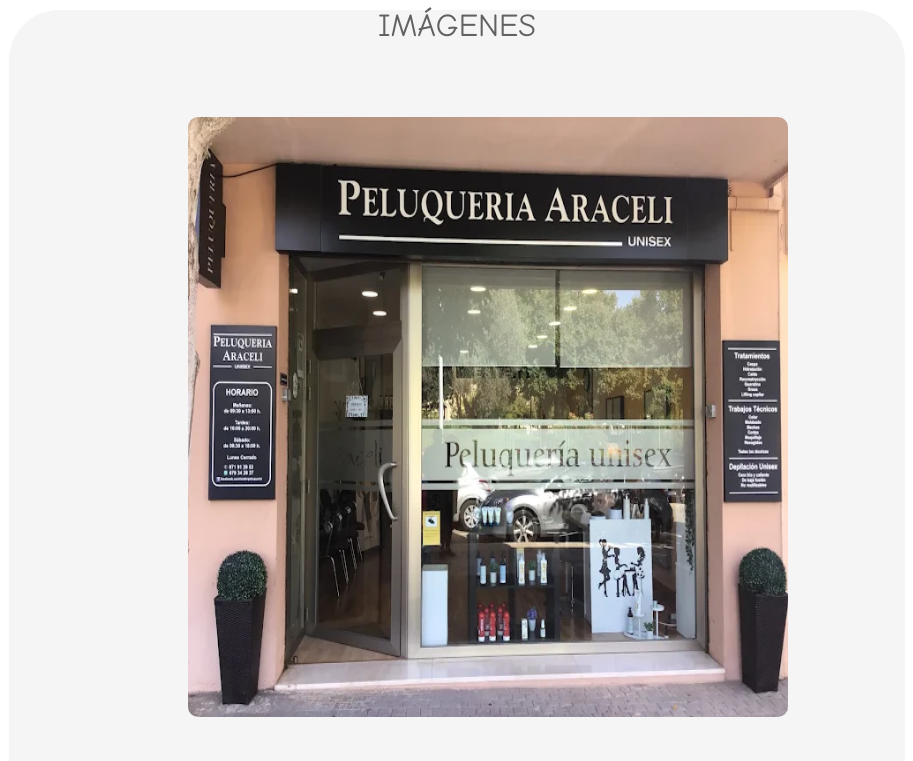
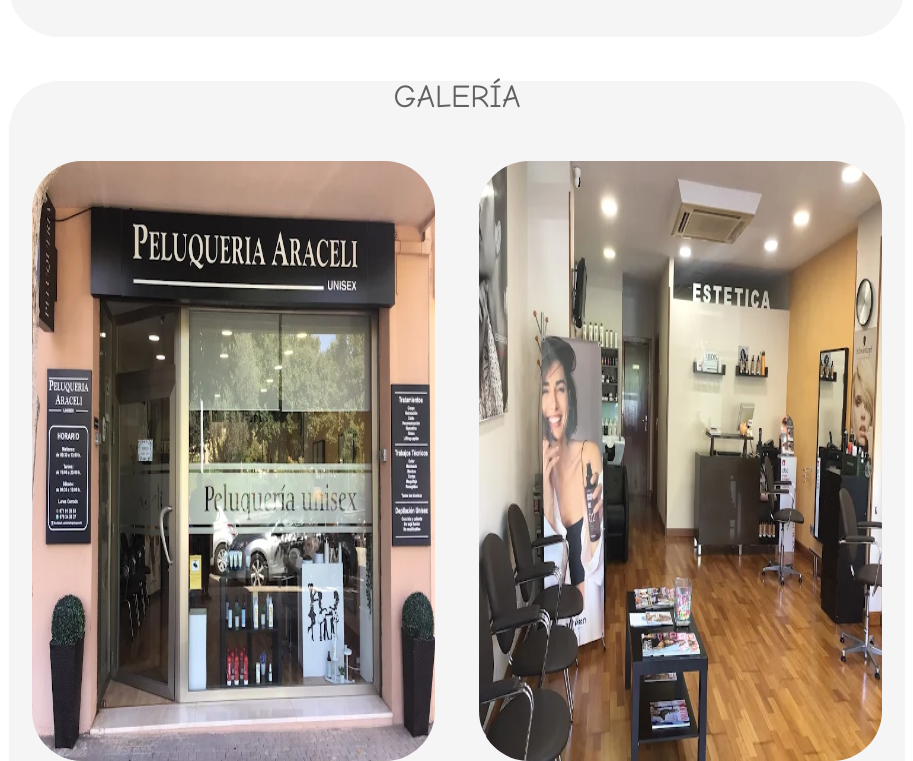
Before and after one commit to GaGhub/LSDAWGabrieldeluque, a plain HTML site: page index.html in a window 1280 px wide. Shown: the part 1729-2490 px from the top of the page, without its empty margins (183-1096 px from the left). Drawn offline with Linux system fonts and the light colour scheme.

Commit message:
Add files via upload
Se colocan mejor las imágenes y se incrusta un enlace de la ubicación.

```diff
--- a/estilo.css
+++ b/estilo.css
@@ -34,13 +34,18 @@ nav ul li {
     margin-right: 15%;
     text-align: center}
     h2{
-      margin-top: 5%;
+      margin: 5%;
     }
     p {
       margin-bottom: 5%;
     }
     iframe {
-      border-radius: 50px
+      border-radius: 50px;
+      margin: 4%;
+      width: 90%
+    }
+    h2 section{
+      margin: 5%
     }
 section {
   background-color: #F5F5F5;
@@ -58,12 +63,10 @@ section p {
   justify-content: center}
 section img {
  display: inline-block;
- align-items: center;
- margin-top: 5%;
-  margin-left: 20%;
-  margin-right: 20%;
-  max-width: 100%; /*La imagen se adapta al contenedor*/
-  border-radius: 10px;}
+  width: 45%; /* dos imágenes por fila */
+  margin: 2%; /* espacio entre ellas */
+  border-radius: 50px;
+  vertical-align: middle; /* para que se alineen correctamente */}
 footer {
   background-color: #FFFFFF;
   color: #212121;
--- a/index.html
+++ b/index.html
@@ -17,7 +17,7 @@
                     <li> <a href="#section1">SERVICIOS</a></li>
                     <li> <a href="#section2">VENTA PRODUCTOS</a></li>
                     <li> <a href="#section3">UBICACIÓN</a></li>
-                    <li> <a href="#section4">IMÁGENES</a></li>
+                    <li> <a href="#section4">GALERÍA</a></li>
                  </ul>
             </nav>
             </h2>
@@ -42,14 +42,14 @@
 
         <iframe
         src="https://www.google.com/maps/embed?pb=!1m18!1m12!1m3!1d6149.822041004523!2d2.664319!3d39.584155700000004!2m3!1f0!2f0!3f0!3m2!1i1024!2i768!4f13.1!3m3!1m2!1s0x12979306b9cfde57%3A0xf718cf4eab04adfc!2sPeluqueria%20Araceli!5e0!3m2!1ses!2ses!4v1760293845720!5m2!1ses!2ses"
-        width="600"
+        width="900"
         height="450"
         style="border:0;"
         allowfullscreen=""
         loading="lazy" ></iframe>
         </section>
         <section>
-        <h2>IMÁGENES</h2>
+        <h2>GALERÍA</h2>
         <p><a name="section4"> </a></p>
         <img src="fachada.png" alt="Fachada de la peluquería" width="600" height="600">
         <img src="general.png" alt="Vista general" width="600" height="600">
```
